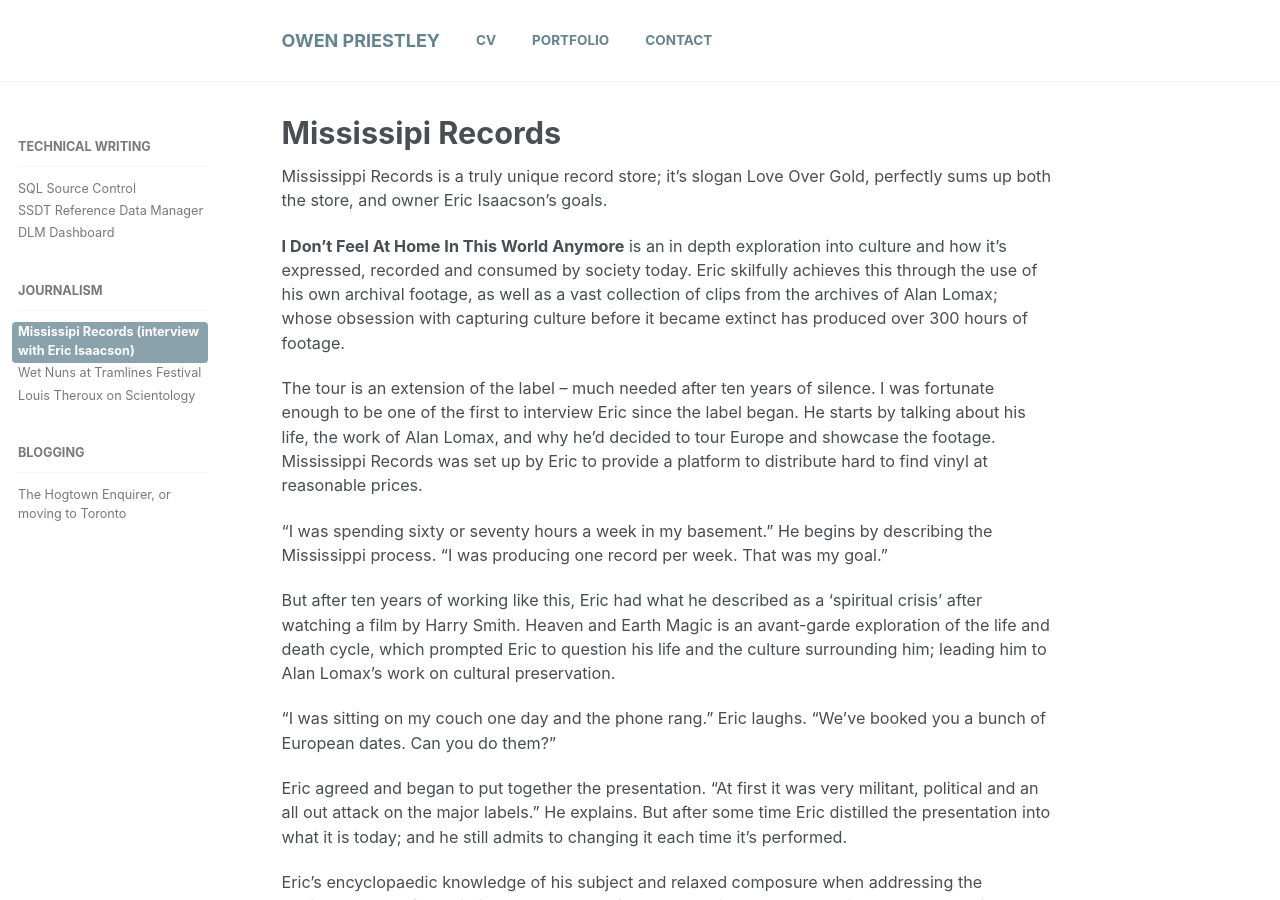
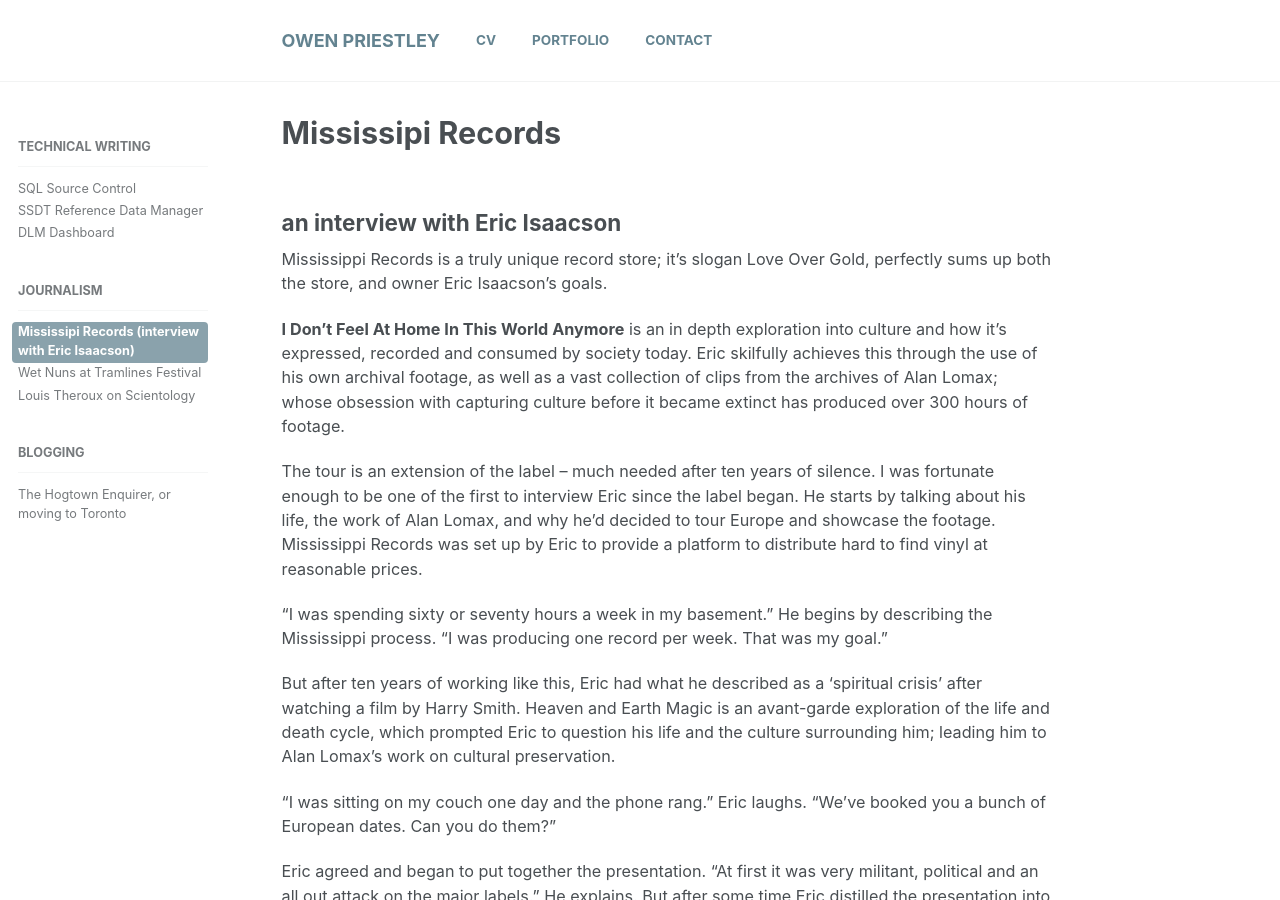
Before and after one commit to owenpriestley/owenpriestley.github.io, a Jekyll site: the page built from _portfolio/journalism/mississipi_records.md, in a window 1280 px wide and 900 px high. Built offline with Jekyll 4.4.1, drawn with Linux system fonts in a browser that asks for light colours.

Commit message:
Add subtitle

```diff
--- a/_portfolio/journalism/mississipi_records.md
+++ b/_portfolio/journalism/mississipi_records.md
@@ -7,6 +7,8 @@
 sidebar:
   nav: "portfolio"
 ---
+## an interview with Eric Isaacson
+
 Mississippi Records is a truly unique record store; it's slogan Love Over Gold, perfectly sums up both the store, and owner Eric Isaacson's goals.
 
 **I Don't Feel At Home In This World Anymore** is an in depth exploration into culture and how it's expressed, recorded and consumed by society today. Eric skilfully achieves this through the use of his own archival footage, as well as a vast collection of clips from the archives of Alan Lomax; whose obsession with capturing culture before it became extinct has produced over 300 hours of footage.
```
